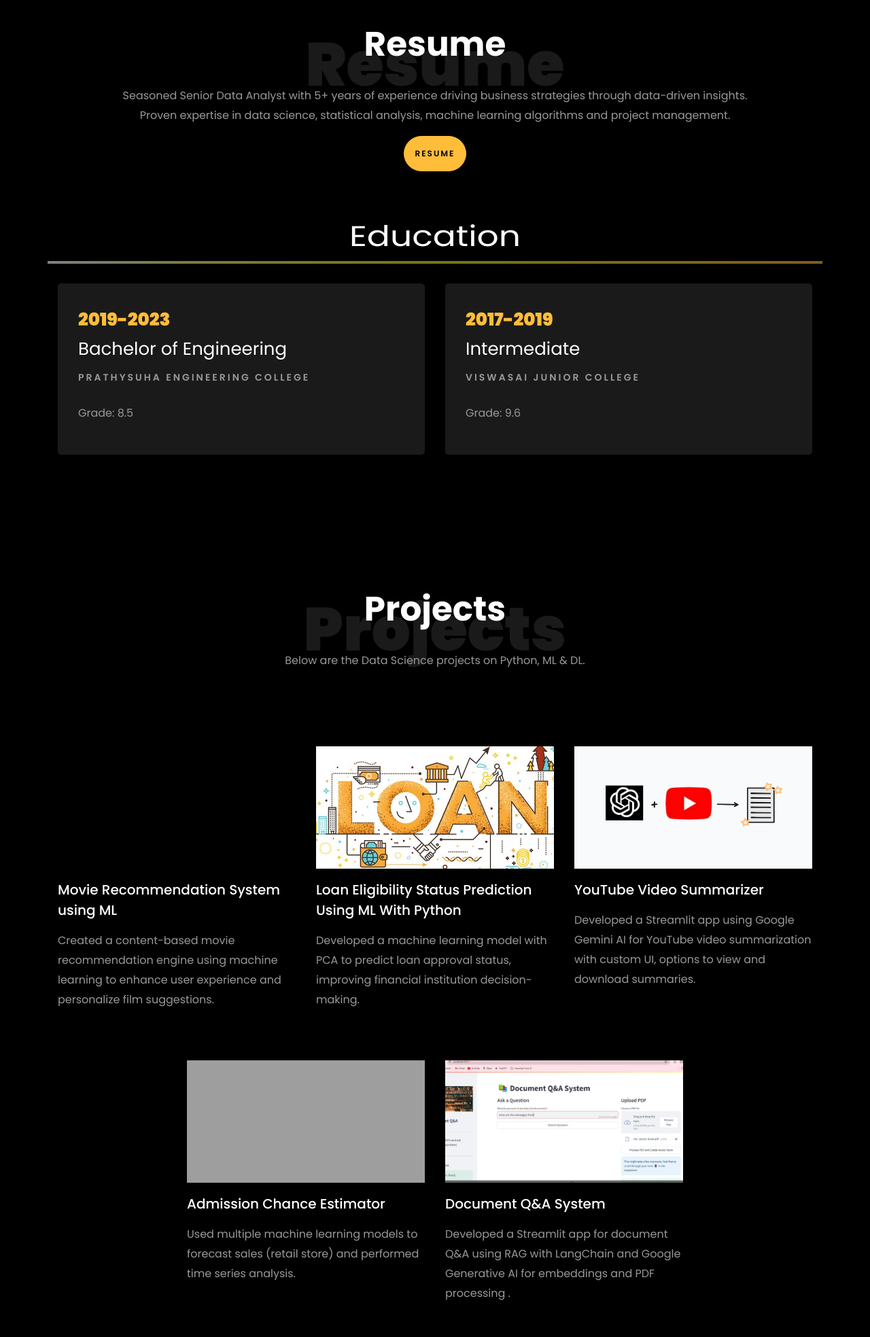
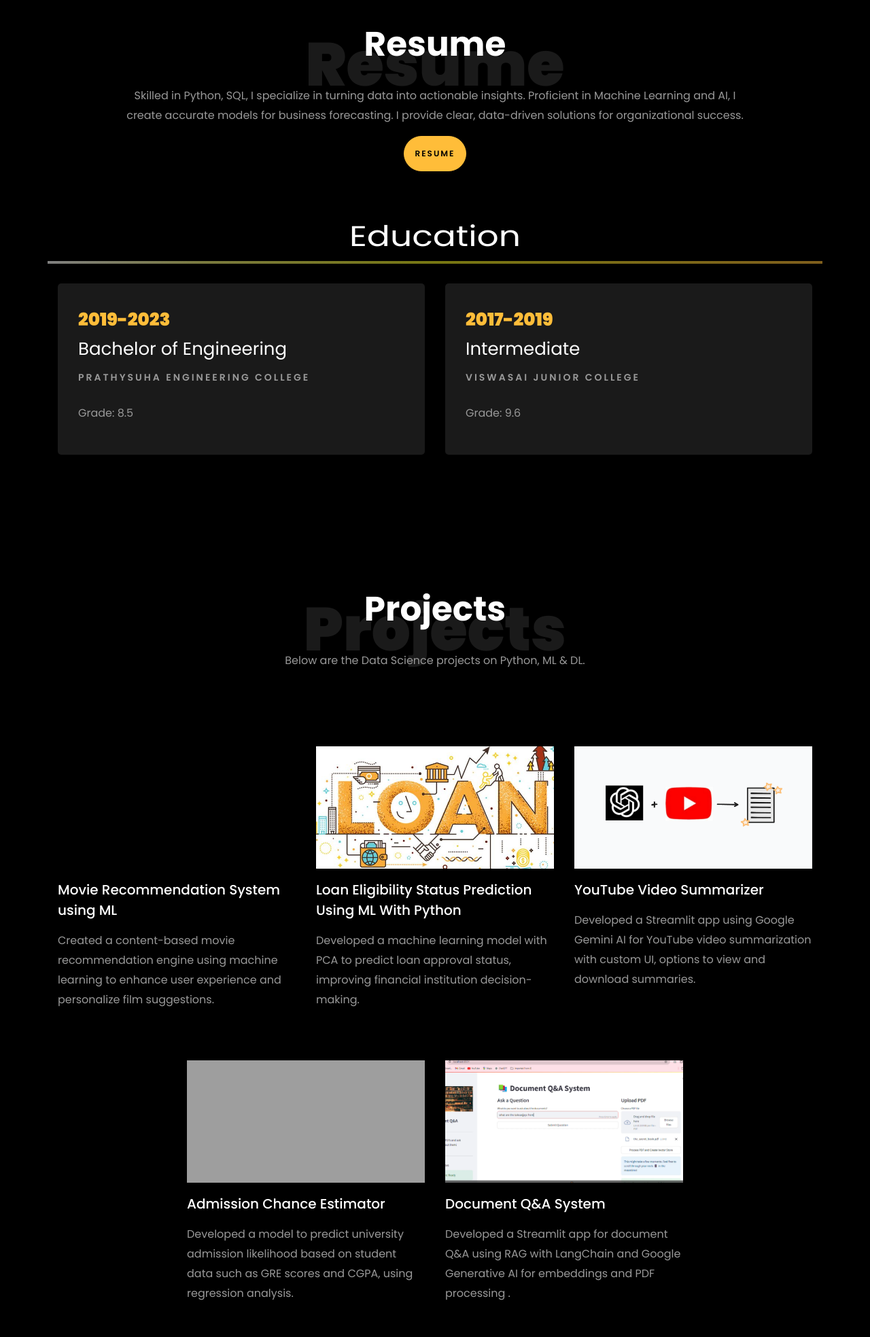
Before and after one commit to Arjun9271/My_Portfolio_site, a plain HTML site: page index.html in a window 1280 px wide. Shown: the part 1660-3627 px from the top of the page at 68% size. Drawn offline with Linux system fonts and the light colour scheme; grey boxes are pictures that could not be loaded; files whose address does not match are found by name.

Commit message:
Update index.html

```diff
--- a/index.html
+++ b/index.html
@@ -310,7 +310,7 @@
           <div class="col-md-10 heading-section text-center ftco-animate">
           	<h1 class="big big-2">Resume</h1>
             <h2 class="mb-4">Resume</h2>
-            <p>Seasoned Senior Data Analyst with 5+ years of experience driving business strategies through data-driven insights. Proven expertise in data science, statistical analysis, machine learning algorithms and project management.</p>
+            <p>Skilled in Python, SQL, I specialize in turning data into actionable insights. Proficient in Machine Learning and AI, I create accurate models for business forecasting. I provide clear, data-driven solutions for organizational success.</p>
 			<p><a href="https://drive.google.com/file/d/12E6E_XXJ2JST5JyKZIxqhz7z7G2Zp2M5/view?usp=sharing" class="btn btn-primary py-3 px-3">  Resume  </a></p>
           </div>
         </div>
@@ -448,7 +448,7 @@
 				<div class="text mt-3 float-right d-block">
 
 				  <h3 class="heading"><a href="https://github.com/Arjun9271/Admission-Chance-Estimator/blob/main/AdmissionChance%20Estimator.ipynb">Admission Chance Estimator</a></h3>
-				  <p>Used multiple machine learning models to forecast sales (retail store) and performed time series analysis.</p>
+				  <p>Developed a model to predict university admission likelihood based on student data such as GRE scores and CGPA, using regression analysis.</p>
 				</div>
 			  </div>
 			</div>
```
